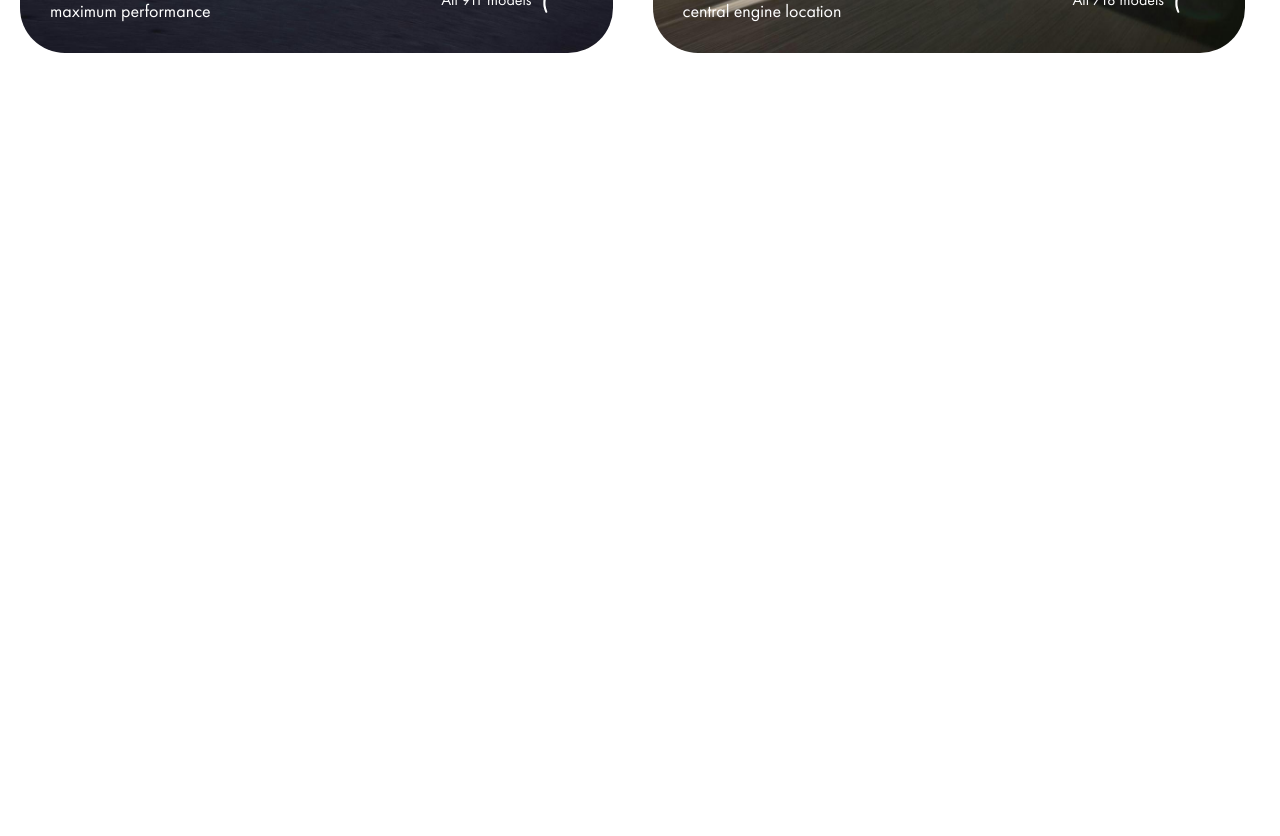
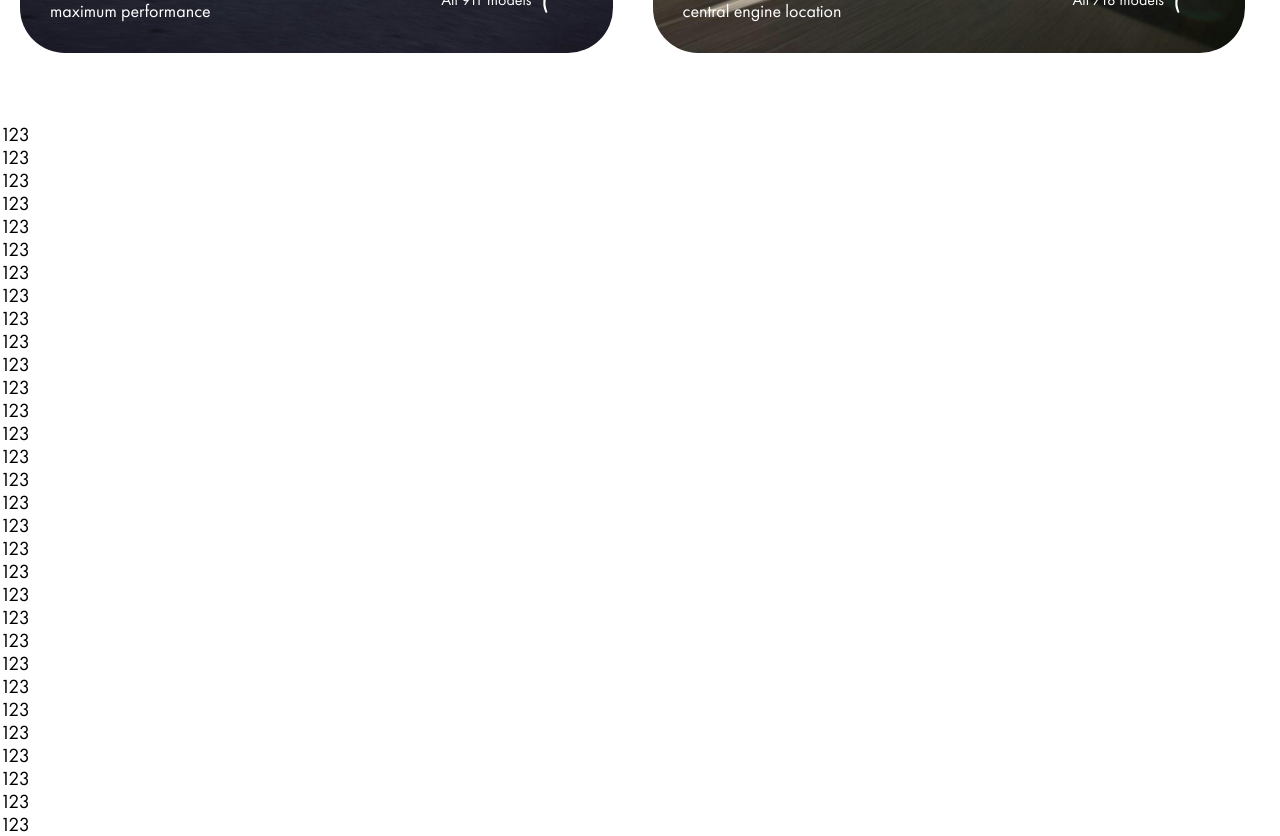
Before and after one commit to ArtemQT/porsche-website, a React (Vite) app in the folder client/: page / in a window 1280 px wide. Shown: the part 1920-2756 px from the top of the page. Before the commit the page ends 2043 px from the top, so only its background shows below. Built offline with nearby package versions, Linux system fonts and the light colour scheme.

Commit message:
feat: add car-row-dynamic-bg module

```diff
--- /dev/null
+++ b/client/src/modules/car-row-dynamic-bg/hooks/useCarRowBackground.ts
@@ -0,0 +1,34 @@
+import {type RefObject, useEffect, useState} from "react";
+
+export const useCarRowBackground = (carRowRef: RefObject<HTMLDivElement | null>) => {
+
+	const [isDarkBg, setIsDarkBg] = useState<boolean>(false);
+
+	const onScroll = () => {
+
+		if (carRowRef.current) {
+			const params = carRowRef.current.getBoundingClientRect();
+			console.log(params.bottom);
+			if (params.top <= 550 && params.bottom > 50) {
+				setIsDarkBg(true);
+				document.body.classList.add('dark');
+			} else {
+				setIsDarkBg(false);
+				document.body.classList.remove('dark');
+			}
+		}
+	}
+
+	useEffect(() => {
+
+		window.addEventListener("scroll",  onScroll);
+
+		return () => {
+			window.removeEventListener("scroll", onScroll);
+		}
+	}, [carRowRef.current]);
+
+	return {
+		isDarkBg,
+	}
+}
--- /dev/null
+++ b/client/src/modules/car-row-dynamic-bg/index.ts
@@ -0,0 +1 @@
+export {useCarRowBackground} from './hooks/useCarRowBackground.ts'
--- a/client/src/modules/car-row-render/components/car-row-card/CarRowCard.module.scss
+++ b/client/src/modules/car-row-render/components/car-row-card/CarRowCard.module.scss
@@ -30,7 +30,7 @@
 	}
 
 	@include hover {
-		box-shadow: rem(5) rem(5) rem(20) rem(10) var(--color-light);
+		box-shadow: rem(1) rem(1) rem(15) rem(1) var(--color-light);
 	}
 
 	&Poster, &Video {
--- a/client/src/pages/home-page/HomePage.tsx
+++ b/client/src/pages/home-page/HomePage.tsx
@@ -9,6 +9,37 @@ export const HomePage: FC = () => {
 			<VideoBanner/>
 			<VehicleFinderSection/>
 			<CarRowSection/>
+			<div className="">123</div>
+			<div className="">123</div>
+			<div className="">123</div>
+			<div className="">123</div>
+			<div className="">123</div>
+			<div className="">123</div>
+			<div className="">123</div>
+			<div className="">123</div>
+			<div className="">123</div>
+			<div className="">123</div>
+			<div className="">123</div>
+			<div className="">123</div>
+			<div className="">123</div>
+			<div className="">123</div>
+			<div className="">123</div>
+			<div className="">123</div>
+			<div className="">123</div>
+			<div className="">123</div>
+			<div className="">123</div>
+			<div className="">123</div>
+			<div className="">123</div>
+			<div className="">123</div>
+			<div className="">123</div>
+			<div className="">123</div>
+			<div className="">123</div>
+			<div className="">123</div>
+			<div className="">123</div>
+			<div className="">123</div>
+			<div className="">123</div>
+			<div className="">123</div>
+			<div className="">123</div>
 		</>
 	)
 }
--- a/client/src/pages/home-page/components/car-row-section/CarRowSection.module.scss
+++ b/client/src/pages/home-page/components/car-row-section/CarRowSection.module.scss
@@ -1,9 +1,35 @@
 @use "@helpers" as *;
 
+@keyframes linearBgAnimation {
+	from {
+		background-position: left;
+	}
+	to {
+		background-position: right;
+	}
+}
+
 .wrapper {
-
 	> h2 {
 		text-align: center;
 		margin-bottom: rem(70);
+		transition-duration: var(--transition-duration);
+		background-clip: text;
+
+		&.dark {
+			color: transparent;
+			background: linear-gradient(90deg,
+					var(--color-light),
+					var(--color-light) 45%,
+					var(--color-red) 50%,
+					var(--color-light) 55%,
+					var(--color-light)
+			);
+
+			background-size: 200% auto;
+			background-clip: text;
+
+			animation: linearBgAnimation 1.5s infinite alternate linear;
+		}
 	}
 }
--- a/client/src/pages/home-page/components/car-row-section/CarRowSection.tsx
+++ b/client/src/pages/home-page/components/car-row-section/CarRowSection.tsx
@@ -1,13 +1,21 @@
 import styles from './CarRowSection.module.scss'
 
-import type {FC} from "react";
+import {type FC, useRef} from "react";
 import {CarRowList} from "../../../../modules/car-row-render";
+import {useCarRowBackground} from "../../../../modules/car-row-dynamic-bg";
 
 export const CarRowSection: FC =  () => {
+
+	const carRowRef = useRef<HTMLDivElement | null>(null)
+
+	const {isDarkBg} = useCarRowBackground(carRowRef)
+
 	return (
 		<section className='section'>
-			<div className={`${styles.wrapper} container`}>
-				<h2 className='h1'>Your Porsche journey starts here.</h2>
+			<div className={`${styles.wrapper} container`}
+				 ref={carRowRef}
+			>
+				<h2 className={`h1 ${isDarkBg ? styles.dark : ''}`}>Your Porsche journey starts here.</h2>
 				<CarRowList/>
 			</div>
 		</section>
--- a/client/src/styles/_globals.scss
+++ b/client/src/styles/_globals.scss
@@ -7,6 +7,11 @@ body {
 	font-weight: 400;
 	background-color: var(--color-light);
 	color: var(--color-dark);
+
+	transition-duration: var(--transition-duration);
+	&.dark {
+		background-color: var(--color-dark);
+	}
 }
 
 a,
--- a/client/src/styles/_variables.scss
+++ b/client/src/styles/_variables.scss
@@ -24,6 +24,7 @@
 
 	--transition-duration: 0.35s;
 
+
 	// Цвет элементов header
 	--color-header: var(--color-light);
 	--bg-color-header: transparent;
@@ -37,4 +38,5 @@
 	@include mobile {
 		--section-padding-y: 35px;
 	}
+
 }
```
